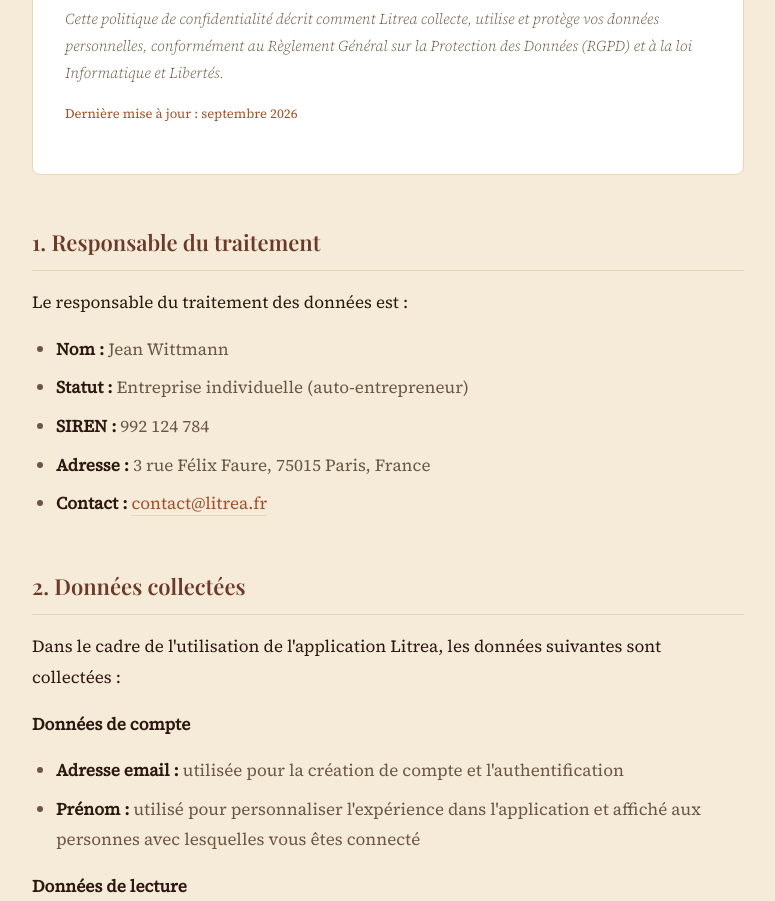
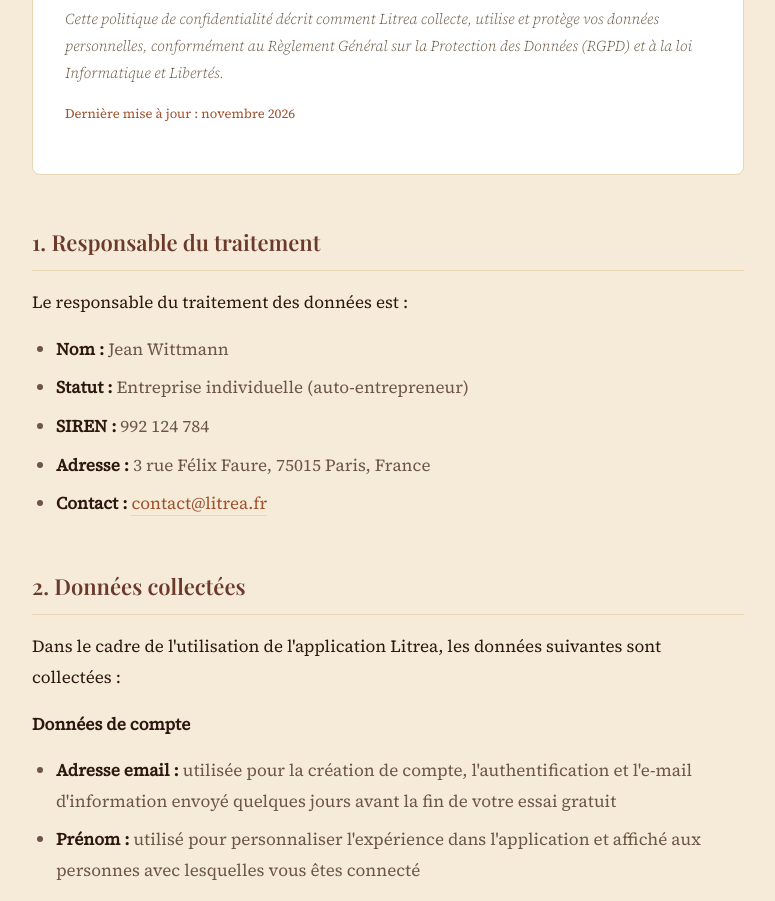
Before and after one commit to Litrea-WJ/litrea-legal, a plain HTML site: page privacy-policy.html in a window 1280 px wide. Shown: the part 389-1290 px from the top of the page, without its empty margins (252-1027 px from the left). Drawn offline with nearby package versions, Linux system fonts and the light colour scheme.

Commit message:
Politique de confidentialité : e-mail d'information avant la fin de l'essai gratuit (Resend)
Co-Authored-By: Claude Opus 5.5 <noreply@anthropic.com>

```diff
--- a/privacy-policy.html
+++ b/privacy-policy.html
@@ -163,7 +163,7 @@
   <div class="intro">
     <h1>Politique de confidentialité</h1>
     <p>Cette politique de confidentialité décrit comment Litrea collecte, utilise et protège vos données personnelles, conformément au Règlement Général sur la Protection des Données (RGPD) et à la loi Informatique et Libertés.</p>
-    <p class="date">Dernière mise à jour : septembre 2026</p>
+    <p class="date">Dernière mise à jour : novembre 2026</p>
   </div>
 
   <h2>1. Responsable du traitement</h2>
@@ -181,7 +181,7 @@
 
   <p><strong>Données de compte</strong></p>
   <ul>
-    <li><strong>Adresse email :</strong> utilisée pour la création de compte et l'authentification</li>
+    <li><strong>Adresse email :</strong> utilisée pour la création de compte, l'authentification et l'e-mail d'information envoyé quelques jours avant la fin de votre essai gratuit</li>
     <li><strong>Prénom :</strong> utilisé pour personnaliser l'expérience dans l'application et affiché aux personnes avec lesquelles vous êtes connecté</li>
   </ul>
 
@@ -249,7 +249,7 @@
     <li><strong>Anthropic (Claude AI)</strong> (intelligence artificielle pour les définitions de vocabulaire, distracteurs de quiz, historiques éditeurs, biographies d'auteurs, sélection d'actualités, et transcription des photos de citations) — hébergé aux <strong>États-Unis</strong>. Les transferts sont encadrés par le <strong>Data Processing Addendum (DPA) d'Anthropic</strong> et les <strong>clauses contractuelles types</strong> de la Commission européenne. Les données envoyées sont strictement limitées au contexte fonctionnel (mot à enrichir, nom d'auteur, nom d'éditeur, titres d'articles publics, ou photo d'une page de livre lorsque vous utilisez la transcription automatique de citation) et n'incluent ni votre identité, ni vos notes personnelles, ni vos citations déjà enregistrées. — <a href="https://www.anthropic.com/legal/privacy" target="_blank">politique de confidentialité</a></li>
     <li><strong>NewsAPI</strong> (agrégation d'articles d'actualité littéraire francophones publics) — hébergé aux <strong>États-Unis</strong>. Seules des requêtes thématiques sont envoyées (mots-clés littéraires). Aucune donnée utilisateur ne transite. — <a href="https://newsapi.org/privacy" target="_blank">politique de confidentialité</a></li>
     <li><strong>Expo Application Services (EAS)</strong> (infrastructure de notifications push) — société américaine (650 Industries, Inc.). Lorsque vous recevez une notification (par exemple, un partage reçu d'une connexion), votre prénom, le titre du livre concerné et un identifiant technique de votre appareil (jeton de notification) sont transmis à ce service pour l'acheminement. — <a href="https://expo.dev/privacy" target="_blank">politique de confidentialité</a></li>
-    <li><strong>Resend</strong> (envoi des e-mails d'authentification : confirmation d'inscription et réinitialisation du mot de passe) — société américaine, données stockées aux <strong>États-Unis</strong>. Votre adresse e-mail et le contenu du message (lien de confirmation ou de réinitialisation) lui sont transmis pour l'envoi et conservés 30 jours. Les transferts sont encadrés par le <strong>Data Processing Addendum (DPA) de Resend</strong>, les <strong>clauses contractuelles types</strong> de la Commission européenne et la participation de Resend au <strong>EU-U.S. Data Privacy Framework</strong>. — <a href="https://resend.com/legal" target="_blank">documents légaux</a></li>
+    <li><strong>Resend</strong> (envoi des e-mails d'authentification : confirmation d'inscription et réinitialisation du mot de passe ; envoi de l'e-mail d'information adressé quelques jours avant la fin de l'essai gratuit) — société américaine, données stockées aux <strong>États-Unis</strong>. Votre adresse e-mail et le contenu du message lui sont transmis pour l'envoi et conservés 30 jours : lien de confirmation ou de réinitialisation, ou, pour l'e-mail de fin d'essai, votre prénom, la date de fin de l'essai et le nombre de livres, de citations et de mots enregistrés dans votre carnet. Les transferts sont encadrés par le <strong>Data Processing Addendum (DPA) de Resend</strong>, les <strong>clauses contractuelles types</strong> de la Commission européenne et la participation de Resend au <strong>EU-U.S. Data Privacy Framework</strong>. — <a href="https://resend.com/legal" target="_blank">documents légaux</a></li>
   </ul>
 
   <p><strong>Pour la gestion des abonnements</strong></p>
```
